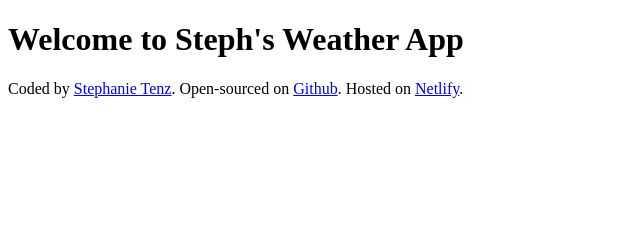
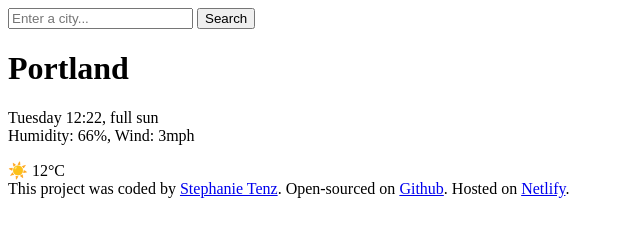
Before and after one commit to steph10z/weather-app, a plain HTML site: page index.html in a window 1280 px wide. Shown: the whole page, without its empty margins (0-640 px from the left). Drawn offline with Linux system fonts and the light colour scheme.

Commit message:
Added HTML to the project
Added search form and fake weather data for structure.

```diff
--- a/index.html
+++ b/index.html
@@ -6,9 +6,25 @@
     <title>WEATHER</title>
   </head>
   <body>
-    <h1>Welcome to Steph's Weather App</h1>
+    <header>
+      <form>
+        <input type="search" placeholder="Enter a city..." required />
+        <input type="submit" value="Search" />
+      </form>
+    </header>
+    <main>
+      <div>
+        <h1>Portland</h1>
+        <p>
+          Tuesday 12:22, full sun
+          <br />
+          Humidity: 66%, Wind: 3mph
+        </p>
+      </div>
+      <div>☀️ 12°C</div>
+    </main>
     <footer>
-      Coded by
+      This project was coded by
       <a href="https://github.com/steph10z" target="_blank">Stephanie Tenz</a>.
       Open-sourced on
       <a href="https://github.com/steph10z/weather-app" target="_blank"
```
